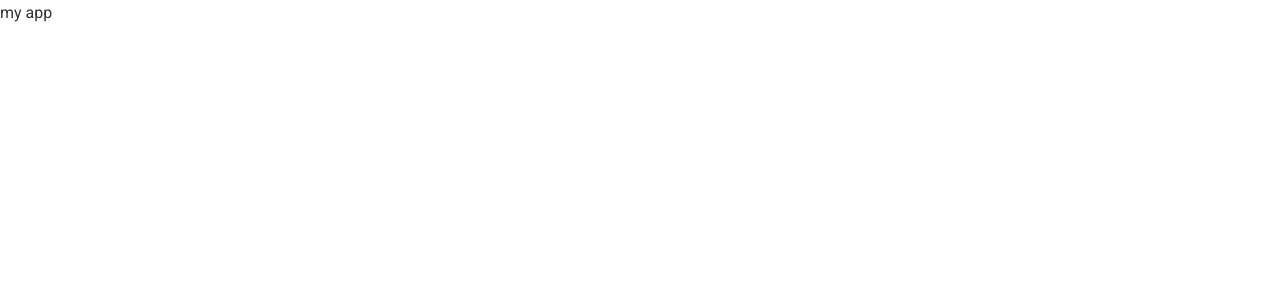
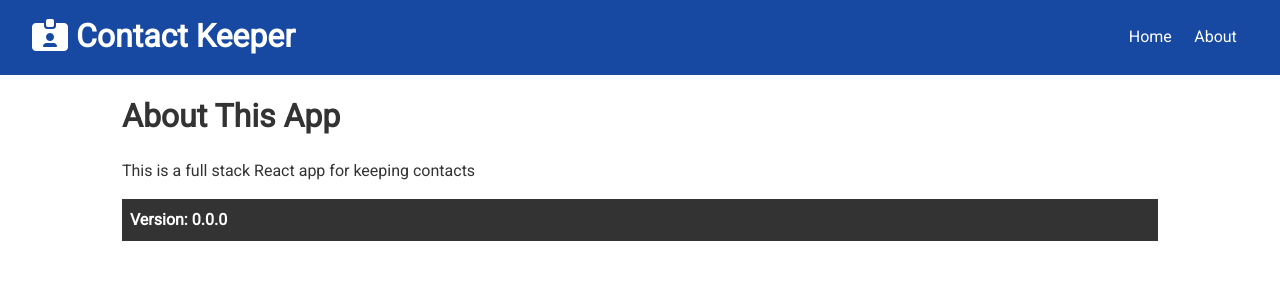
Before and after one commit to larry6767/contact-keeper, a React (Create React App) app in the folder client/: page /about in a window 1280 px wide. Shown: the top 300 px of the page. Built offline with nearby package versions, Linux system fonts and the light colour scheme.

Commit message:
added _Home_, _About_ pages, configured router

```diff
--- a/client/src/App.js
+++ b/client/src/App.js
@@ -1,8 +1,20 @@
-import React from 'react'
+import React, { Fragment } from 'react'
+import { BrowserRouter as Router, Route, Switch } from 'react-router-dom'
+import Navbar from './components/layout/Navbar'
+import Home from './components/pages/Home'
+import About from './components/pages/About'
 import './App.css'
 
-const App = () => <div className="App">
-  my app
-</div>
+const App = () => <Router>
+  <Fragment>
+    <Navbar />
+    <div className="container">
+      <Switch>
+        <Route exact path='/' component={Home} />
+        <About exact path='/about' component={About} />
+      </Switch>
+    </div>
+  </Fragment>
+</Router>
 
 export default App
--- /dev/null
+++ b/client/src/components/layout/Navbar.js
@@ -0,0 +1,31 @@
+import React from 'react'
+import { Link } from 'react-router-dom'
+import PropTypes from 'prop-types'
+
+const Navbar = ({ title, icon }) => {
+  return (
+    <div className="navbar bg-primary">
+      <h1>
+        <i className={icon} /> {title}
+      </h1>
+      <ul>
+        <li>
+          <Link to='/'>Home</Link>
+          <Link to='/about'>About</Link>
+        </li>
+      </ul>
+    </div>
+  )
+}
+
+Navbar.propTypes = {
+  title: PropTypes.string.isRequired,
+  icon: PropTypes.string
+}
+
+Navbar.defaultProps = {
+  title: 'Contact Keeper',
+  icon: 'fas fa-id-card-alt'
+}
+
+export default Navbar
--- /dev/null
+++ b/client/src/components/pages/About.js
@@ -0,0 +1,17 @@
+import React from 'react'
+
+const About = () => {
+  return (
+    <div>
+      <h1>About This App</h1>
+      <p className="my-1">
+        This is a full stack React app for keeping contacts
+      </p>
+      <p className="bg-dark p">
+        <strong>Version: 0.0.0</strong>
+      </p>
+    </div>
+  )
+}
+
+export default About
--- /dev/null
+++ b/client/src/components/pages/Home.js
@@ -0,0 +1,11 @@
+import React from 'react'
+
+const Home = () => {
+  return (
+    <h1>
+      Home
+    </h1>
+  )
+}
+
+export default Home
```
